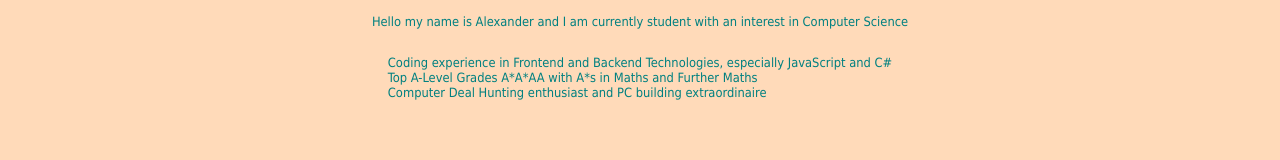
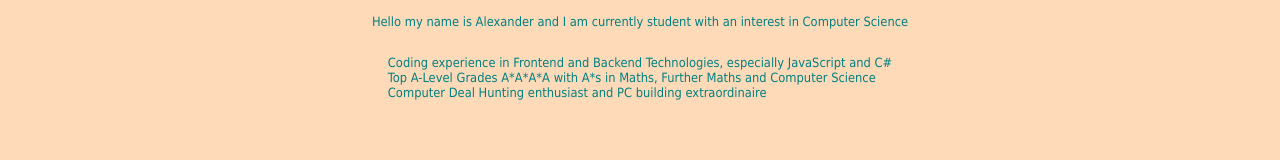
Before and after one commit to GAMINpanda/GAMINpanda.github.io, a website with bundled scripts: page index.html in a window 1280 px wide. Shown: the part 143-303 px from the top of the page. Built offline with nearby package versions, Linux system fonts and the light colour scheme; animation ran at ten frames a second.

Commit message:
Cheeky remark

```diff
--- a/index.html
+++ b/index.html
@@ -22,7 +22,7 @@
 					<p>Hello my name is Alexander and I am currently student with an interest in Computer Science</p>
 					<ul>
 						<li>Coding experience in Frontend and Backend Technologies, especially JavaScript and C#</li>
-						<li>Top A-Level Grades A*A*AA with A*s in Maths and Further Maths</li>
+						<li>Top A-Level Grades A*A*A*A with A*s in Maths, Further Maths and Computer Science</li>
 						<li>Computer Deal Hunting enthusiast and PC building extraordinaire</li>
 					</ul>
 				</section>
```
